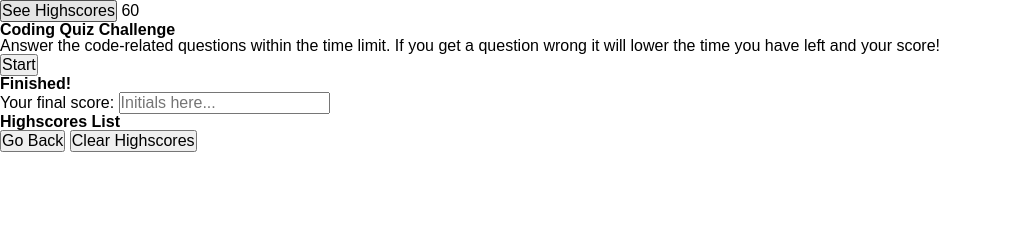
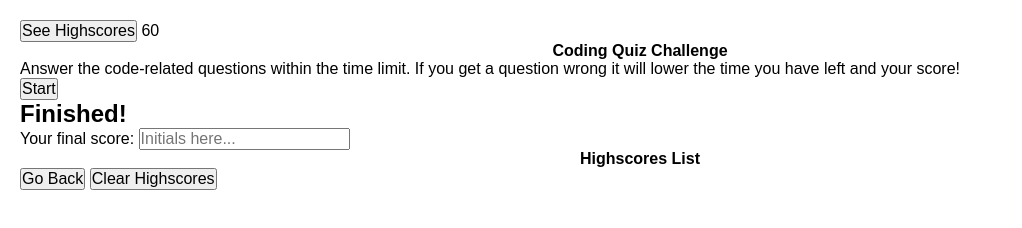
Before and after one commit to 4FunkE/quiz-for-coders-funk, a plain HTML site: page index.html in a window 1280 px wide. Shown: the whole page, without its empty margins (0-1022 px from the left). Drawn offline with Linux system fonts and the light colour scheme.

Commit message:
working on styling.

```diff
--- a/index.html
+++ b/index.html
@@ -11,7 +11,7 @@
 <body>
     <nav>
         <button class = "high-score-btn">See Highscores</button>
-        <span class="timer-counter">60</span>
+        <span class="timer-counter" id="timer">60</span>
         </div>
     </nav>
 
@@ -26,17 +26,17 @@
     </header>
 
     <!--where my questions/finished/highscores live-->
-    <main class = "all-main-elements">
+    <main class = "all-main-elements" id="quiz-container">
         <!--Add 5 questions with 4 clickable items, only one is correct-->
-        <section class = "all-questions">
-            <ul class = "populate-questions-options">
+        <section class = "all-questions" id="question">
+            <ul class = "populate-questions-options" id="choices">
             <!--this is where the questions and options will populate-->
             </ul>
             <div id="positive-neg-line"></div>
         </section>
 
         <!--The ending message, to add initials for high score-->
-        <section class = "finished">
+        <section class = "finished" id="feedback">
             <h2>Finished!</h2>
             <form class = "enter-initials">
                 <label for="final-score" id="your-final-score">Your final score: </label>
@@ -45,9 +45,9 @@
         </section>
 
         <!--Highscore message -->
-        <div class="highscores">
+        <div class="highscores" id="score-container">
             <h1>Highscores List</h1>
-                <ul id="pushed-initial-list">
+                <ul id="pushed-initial-list" id="high-scores">
                 <!--this is where the initials of winners will populate-->
                 </ul>
             <button class="Back-to-start">Go Back</button>
--- a/style.css
+++ b/style.css
@@ -15,18 +15,14 @@
   }
 
   body {
-    min-height: 100%;
-    line-height: 1;
-    font-family: sans-serif;
+    font-family: Arial, sans-serif;
+    margin: 0;
+    padding: 20px;
   }
 
-  h1,
-  h2,
-  h3,
-  h4,
-  h5,
-  h6 {
+  h1 {
     font-size: 100%;
+    text-align: center;
   }
 
   input,
```
